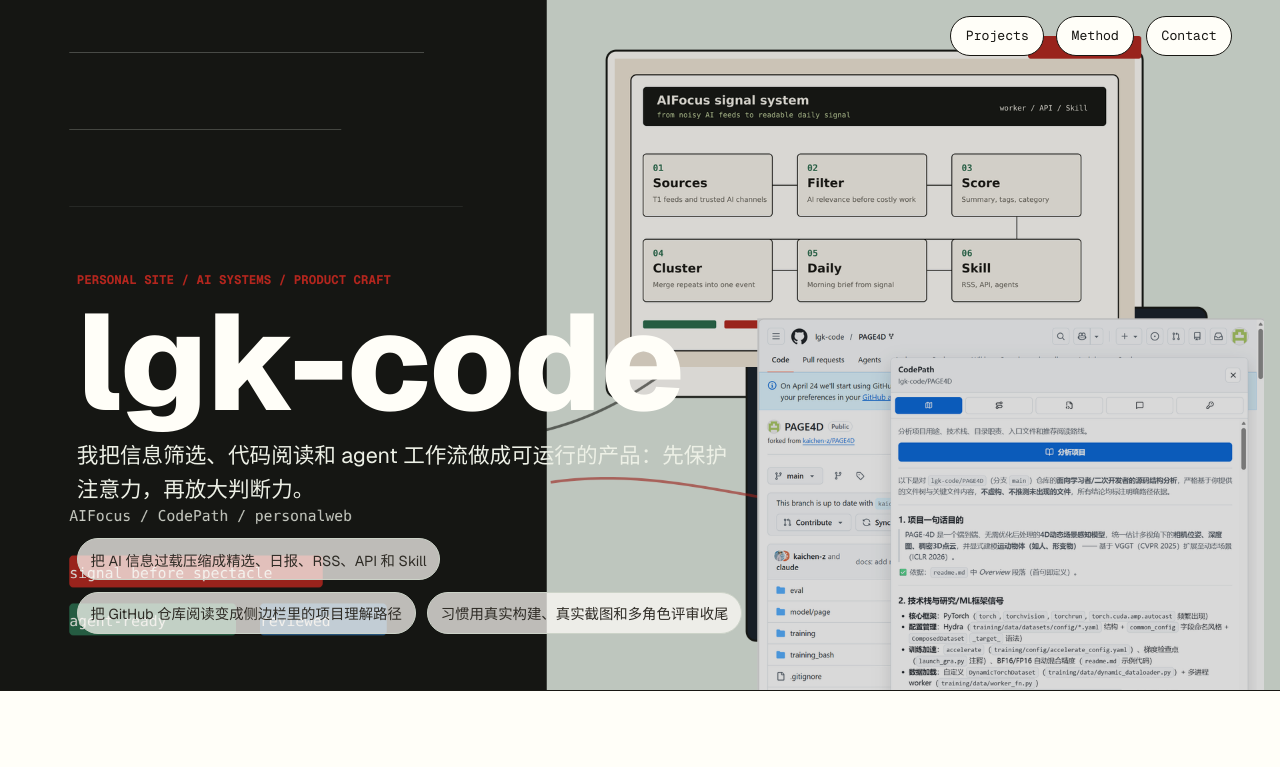
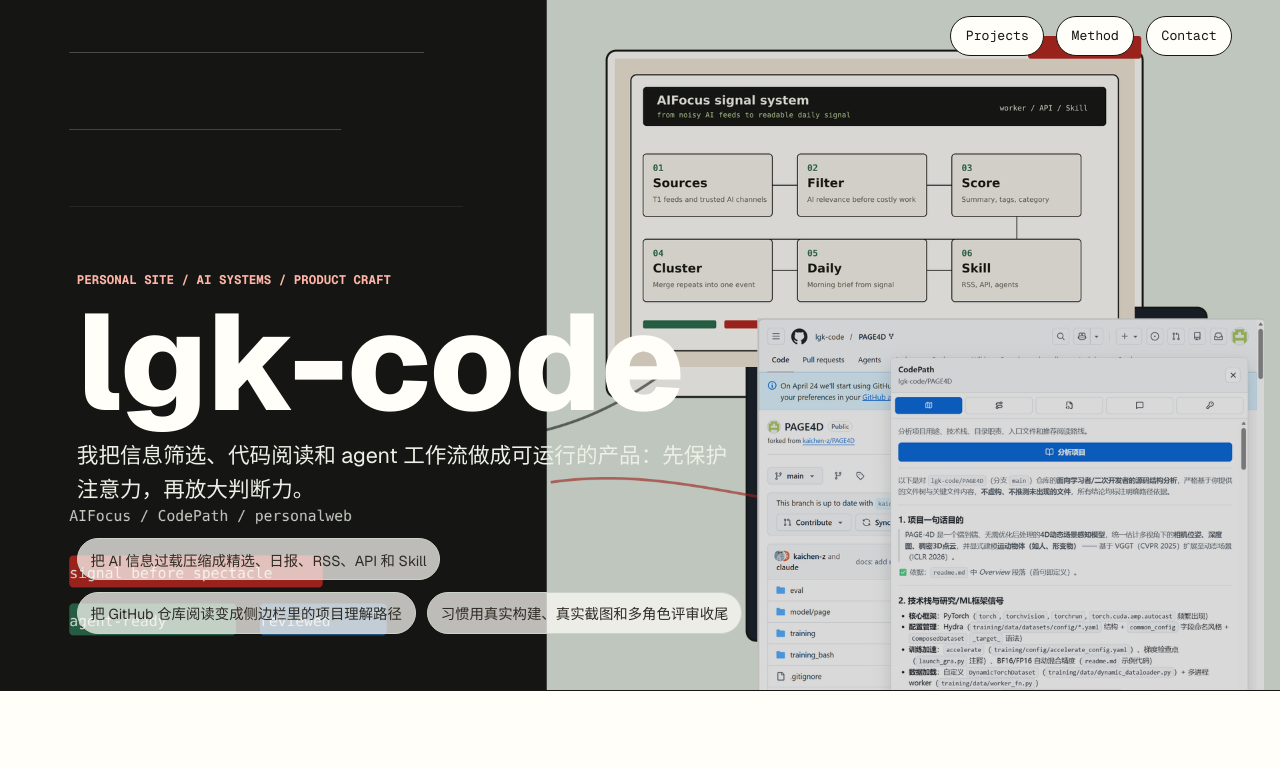
Before and after one commit to lgk-code/personalweb, a Next.js app: page / in a window 1280 px wide. Shown: the top 767 px of the page. Built offline with nearby package versions, Linux system fonts and the light colour scheme; no server answers.

Commit message:
fix: improve dark section contrast

```diff
--- a/src/app/globals.css
+++ b/src/app/globals.css
@@ -131,6 +131,12 @@
   font-size: 0.78rem;
   font-weight: 700;
   text-transform: uppercase;
+}
+
+.hero-section .eyebrow,
+.evidence-section .section-kicker,
+.not-found-page .section-kicker {
+  color: #ffb4a8;
 }
 
 .hero-content h1 {
```
